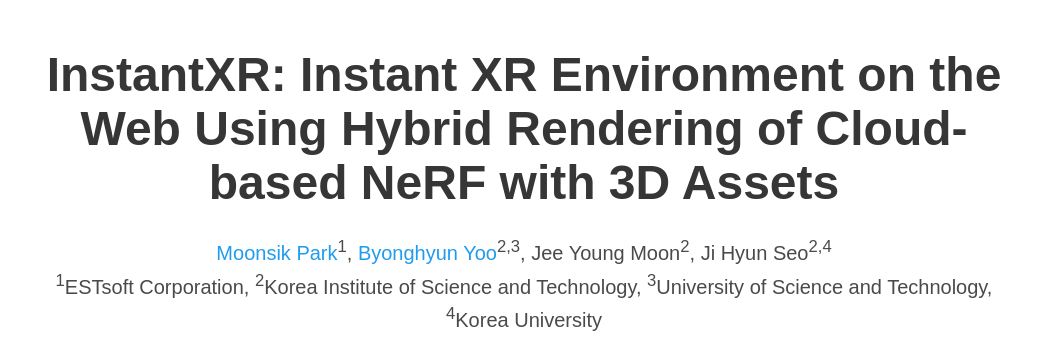
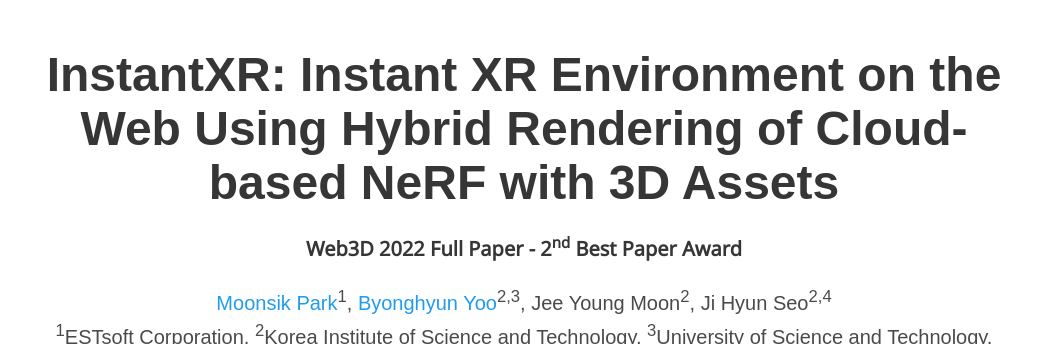
Before and after one commit to moonsikpark/moonsikpark.github.io, a plain HTML site: page instantxr/index.html in a window 1280 px wide. Shown: the top 344 px of the page, without its empty margins (116-1162 px from the left). Drawn offline with nearby package versions, Linux system fonts and the light colour scheme; some icons are missing; a web font is replaced by a local one.

Commit message:
Add conference name and award info.

```diff
--- a/instantxr/index.html
+++ b/instantxr/index.html
@@ -35,6 +35,9 @@
           <div class="column has-text-centered">
             <h1 class="title is-1 publication-title">InstantXR: Instant XR Environment on the Web Using Hybrid
               Rendering of Cloud-based NeRF with 3D Assets</h1>
+              <div class="title is-size-5">
+                <span>Web3D 2022 Full Paper - 2<sup>nd</sup>&nbsp;Best Paper Award</span>
+              </div>
             <div class="is-size-5 publication-authors">
               <span class="author-block">
                 <a target="_blank" href="https://github.com/moonsikpark/">Moonsik Park</a><sup>1</sup>,
```
